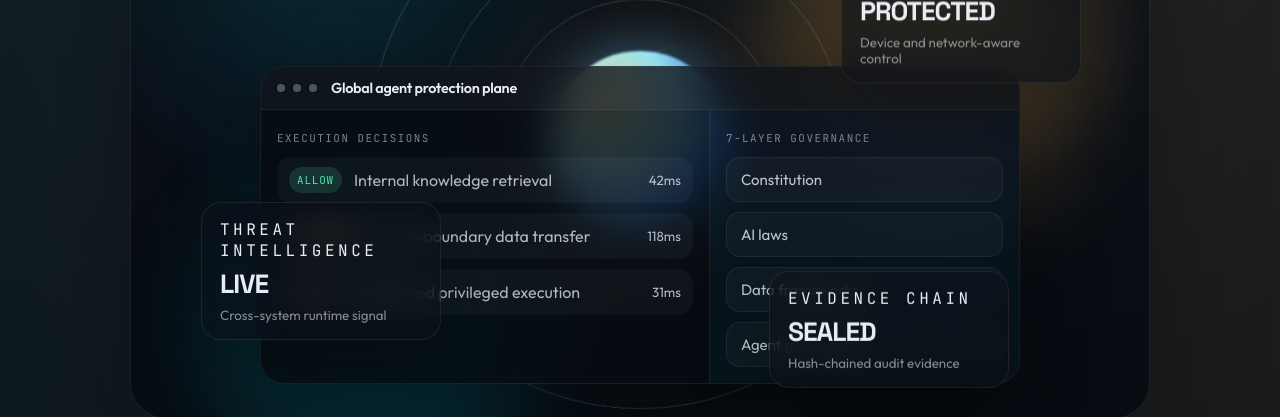
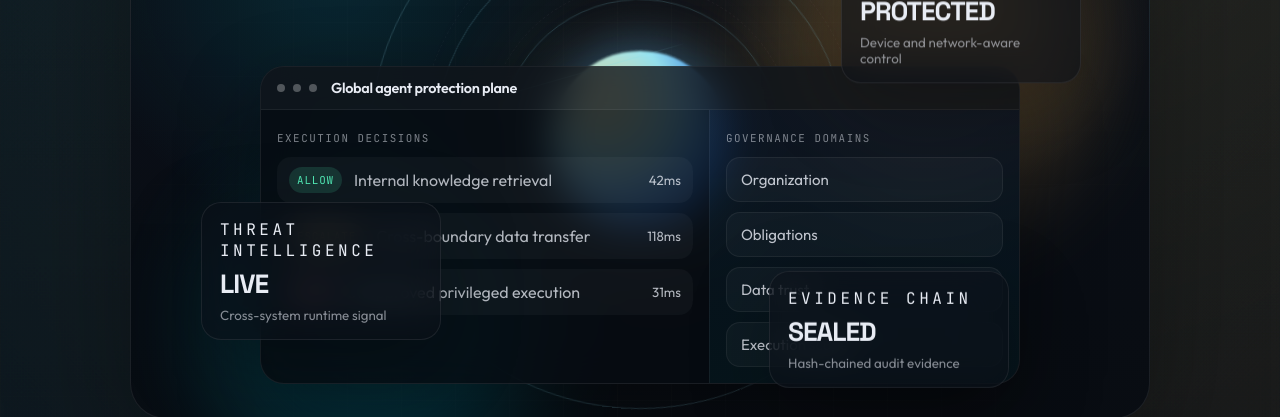
Before and after one commit to rastogivaibhav/AgentKraft, a React (Vite) app: page / in a window 1280 px wide. Shown: the part 960-1377 px from the top of the page. Built offline with nearby package versions, Linux system fonts and the light colour scheme.

Commit message:
Abstract governance details on public site

```diff
--- a/src/AgentKraftLanding.jsx
+++ b/src/AgentKraftLanding.jsx
@@ -11,7 +11,7 @@ const suiteCards = [
         eyebrow: "Governance Engine",
         description: "The sovereign policy core that applies multi-layer governance to real-world agent execution and high-risk actions.",
         accent: "gold",
-        bullets: ["7-layer governance model", "Deterministic verdicting", "Hash-chained audit evidence"],
+        bullets: ["Multi-domain governance", "Deterministic verdicting", "Trusted audit evidence"],
     },
     {
         name: "Gavel Runtime",
@@ -42,21 +42,21 @@ const coverageCards = [
 ];
 
 const governanceLayers = [
-    "Constitution",
-    "AI laws",
-    "Data frameworks",
-    "Agent governance",
-    "Skill and tool control",
-    "Execution coordination",
-    "Audit and enforcement evidence",
+    "Organization",
+    "Obligations",
+    "Data trust",
+    "Execution scope",
+    "Capabilities",
+    "Coordination",
+    "Assurance",
 ];
 
 const heroBadges = ["On-device", "On-network", "Enterprise-wide", "Audit-ready"];
 
 const signalRows = [
     { label: "Execution coverage", value: "Device + network + runtime", tone: "good" },
-    { label: "Governance model", value: "7 layers", tone: "warm" },
-    { label: "Evidence chain", value: "Hash chained", tone: "cool" },
+    { label: "Governance model", value: "Multi-domain", tone: "warm" },
+    { label: "Evidence posture", value: "Audit-ready", tone: "cool" },
     { label: "Operating posture", value: "Pilot ready", tone: "neutral" },
 ];
 
@@ -76,8 +76,8 @@ const operatingModel = [
     },
     {
         step: "02",
-        title: "Apply 7-layer governance",
-        copy: "Evaluate real-world challenges through layered governance instead of relying on flat policies or passive eval outputs.",
+        title: "Apply multi-domain governance",
+        copy: "Evaluate real-world challenges through structured control domains instead of relying on flat policies or passive eval outputs.",
     },
     {
         step: "03",
@@ -87,7 +87,7 @@ const operatingModel = [
     {
         step: "04",
         title: "Prove what happened",
-        copy: "Generate hash-chained evidence and audit trails that stand up to security, audit, and compliance review.",
+        copy: "Generate durable evidence and audit trails that stand up to security, audit, and compliance review.",
     },
 ];
 
@@ -119,7 +119,7 @@ const suiteSnapshots = {
     },
     "AGS Sovereign": {
         labels: ["Governance", "Verdicts", "Evidence"],
-        lines: ["7-layer control model", "Deterministic execution decisions", "Hash-chained audit logs"],
+        lines: ["Multi-domain control model", "Deterministic execution decisions", "Trusted audit logs"],
     },
     "Gavel Runtime": {
         labels: ["Device", "Network", "Runtime"],
@@ -143,7 +143,7 @@ export default function AgentKraftLanding() {
                     <p className="ak-subtitle">
                         AgentKraft brings together runtime control, governance decisioning, and endpoint enforcement so
                         teams can ship agents with on-device protection, on-network intelligence, enterprise-wide
-                        traceability, and audit-ready evidence.
+                        traceability, and reviewable evidence.
                     </p>
                     <div className="ak-cta-row">
                         <a className="ak-button ak-button-primary" href="#/platform">Explore the platform</a>
@@ -191,7 +191,7 @@ export default function AgentKraftLanding() {
                                 ))}
                             </div>
                             <div className="ak-console-panel ak-console-panel-accent">
-                                <span>7-layer governance</span>
+                                <span>Governance domains</span>
                                 <div className="ak-mini-stack">
                                     {governanceLayers.slice(0, 4).map((layer) => (
                                         <div key={layer}>{layer}</div>
--- a/src/App.jsx
+++ b/src/App.jsx
@@ -71,39 +71,39 @@ const intelligenceSignals = [
 
 const governanceLayers = [
     {
-        layer: "Layer 1",
-        title: "Constitution",
-        copy: "Company red lines, principles, and executive control posture.",
+        layer: "Domain 1",
+        title: "Organizational control",
+        copy: "Business red lines, executive posture, and non-negotiable operating boundaries.",
     },
     {
-        layer: "Layer 2",
-        title: "AI laws",
-        copy: "AI-specific legal obligations and enforceable constraints.",
+        layer: "Domain 2",
+        title: "External obligations",
+        copy: "Jurisdiction-aware duties, legal expectations, and policy-sensitive obligations.",
     },
     {
-        layer: "Layer 3",
-        title: "Data frameworks",
-        copy: "Privacy, data protection, and regional framework controls.",
+        layer: "Domain 3",
+        title: "Data and trust controls",
+        copy: "Privacy, sensitive-data posture, and enterprise trust requirements.",
     },
     {
-        layer: "Layer 4",
-        title: "Agent governance",
-        copy: "Execution scope, authority, approvals, and risk ownership per agent.",
+        layer: "Domain 4",
+        title: "Execution scope",
+        copy: "Authority boundaries, approval posture, and execution risk ownership.",
     },
     {
-        layer: "Layer 5",
-        title: "Skill and tool control",
-        copy: "Govern how agents use tools, APIs, and side-effecting capabilities.",
+        layer: "Domain 5",
+        title: "Capability control",
+        copy: "How agents can use tools, integrations, and side-effecting capabilities.",
     },
     {
-        layer: "Layer 6",
-        title: "Execution coordination",
-        copy: "Constrain multi-agent handoffs, workflow movement, and organization-wide execution logic.",
+        layer: "Domain 6",
+        title: "Workflow coordination",
+        copy: "Cross-agent movement, workflow boundaries, and coordinated execution safeguards.",
     },
     {
-        layer: "Layer 7",
-        title: "Evidence and enforcement",
-        copy: "Hash-chained audit logs, receipts, and enforcement state linked to real execution outcomes.",
+        layer: "Domain 7",
+        title: "Assurance and evidence",
+        copy: "Operational assurance, audit visibility, and trusted evidence tied to real outcomes.",
     },
 ];
 
@@ -118,7 +118,7 @@ const productDetails = [
         name: "AGS Sovereign",
         eyebrow: "7-layer governance engine",
         summary: "The policy and decision core that evaluates real-world agent risk through layered governance rather than flat rules or passive evals.",
-        points: ["7-layer governance model", "Deterministic verdicting for high-risk actions", "Hash-chained decision evidence"],
+        points: ["Multi-domain governance model", "Deterministic verdicting for high-risk actions", "Trusted decision evidence"],
     },
     {
         name: "Gavel Runtime",
@@ -144,11 +144,11 @@ const applicationArchitectures = [
         name: "AGS Sovereign",
         eyebrow: "Governance decision engine",
         summary: "The deterministic policy core that evaluates proposed actions before execution and returns permit, deny, or escalate with evidence.",
-        flow: ["Proposed action", "Layered evaluation", "Conflict precedence", "Verdict", "Ledger and surveillance"],
+        flow: ["Proposed action", "Multi-domain evaluation", "Risk and conflict checks", "Verdict", "Evidence and monitoring"],
         responsibilities: [
-            "Apply layered governance from constitution through surveillance",
+            "Apply governance across business, legal, data, workflow, and runtime domains",
             "Produce deterministic verdicts for high-risk execution paths",
-            "Keep audit evidence and policy provenance linked to decisions",
+            "Keep decision evidence and operational provenance linked to outcomes",
         ],
     },
     {
@@ -167,8 +167,8 @@ const applicationArchitectures = [
 const architectureRails = [
     { title: "Device", body: "Endpoint enforcement, runtime bridge, machine-authenticated posture." },
     { title: "Network", body: "Traffic visibility, cross-boundary actions, and threat intelligence." },
-    { title: "Governance", body: "7-layer decisioning, verdict authority, and execution constraints." },
-    { title: "Enterprise", body: "Organization-wide traceability, protection, and audit evidence." },
+    { title: "Governance", body: "Multi-domain decisioning, verdict authority, and execution safeguards." },
+    { title: "Enterprise", body: "Organization-wide traceability, protection, and trusted evidence." },
 ];
 
 const deploymentModels = [
@@ -179,7 +179,7 @@ const deploymentModels = [
 ];
 
 const trustSignals = [
-    "Hash-chained audit logs",
+    "Trusted audit evidence",
     "Organization-wide traceability",
     "On-device and on-network coverage",
     "Deterministic verdict evidence",
@@ -199,7 +199,7 @@ const threatSignals = [
 
 const evidenceRows = [
     { label: "Decision receipts", value: "Immutable" },
-    { label: "Execution logs", value: "Hash chained" },
+    { label: "Execution logs", value: "Protected" },
     { label: "Audit readiness", value: "Operator visible" },
 ];
 
@@ -444,10 +444,10 @@ function GovernancePage() {
             <section className="ak-page-hero">
                 <div className="ak-section-heading">
                     <span>Governance</span>
-                    <h2>7 layers designed for real-world enterprise challenges.</h2>
+                    <h2>Governance designed for real-world enterprise challenges.</h2>
                     <p>
-                        AgentKraft is not built on flat policies alone. The governance model is layered to mirror how
-                        real organizations manage law, execution, risk, tools, and accountability.
+                        AgentKraft is not built on flat policies alone. The governance system is structured across
+                        multiple control domains so enterprises can manage law, execution, risk, tooling, and accountability together.
                     </p>
                 </div>
                 <div className="ak-governance-grid">
@@ -468,7 +468,7 @@ function GovernancePage() {
                     </div>
                     <div className="ak-page-mock-body">
                         <div className="ak-page-mock-column">
-                            <span>Layer interactions</span>
+                            <span>Control interactions</span>
                             <div className="ak-governance-matrix">
                                 {governanceLayers.slice(0, 4).map((item) => (
                                     <div key={item.title} className="ak-governance-matrix-row">
@@ -491,10 +491,10 @@ function GovernancePage() {
                     </div>
                 </div>
                 <div className="ak-company-note">
-                    <h3>Evidence matters</h3>
+                    <h3>Assurance matters</h3>
                     <p>
                         Governance is only real if decisions and execution trails can be trusted later. That is why the
-                        model is paired with hash-chained logs and decision evidence.
+                        model is paired with durable evidence, operational traceability, and reviewable decision records.
                     </p>
                 </div>
             </section>
```
Also changed, not shown: 1 other file (tests, documents, lock files or other folders).
